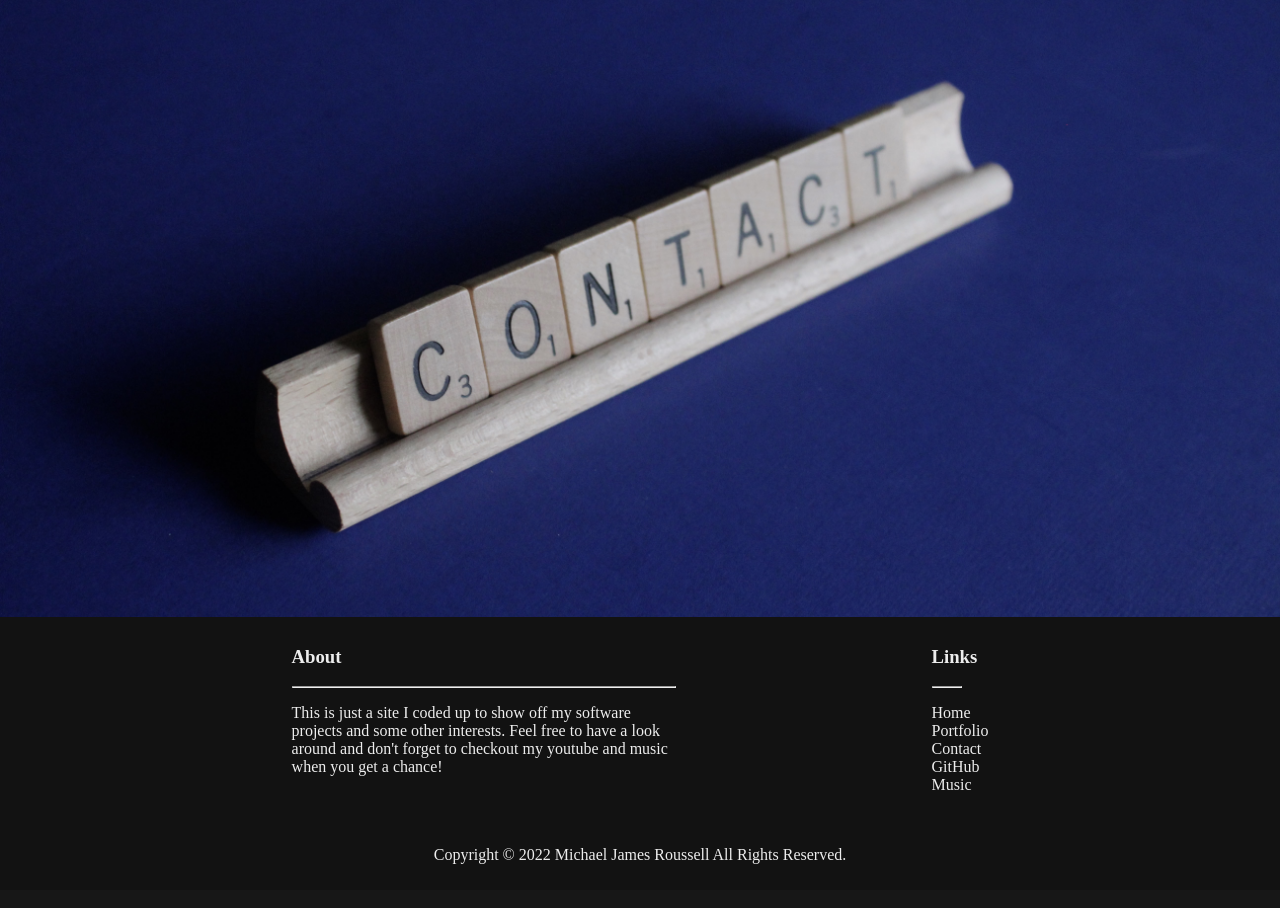
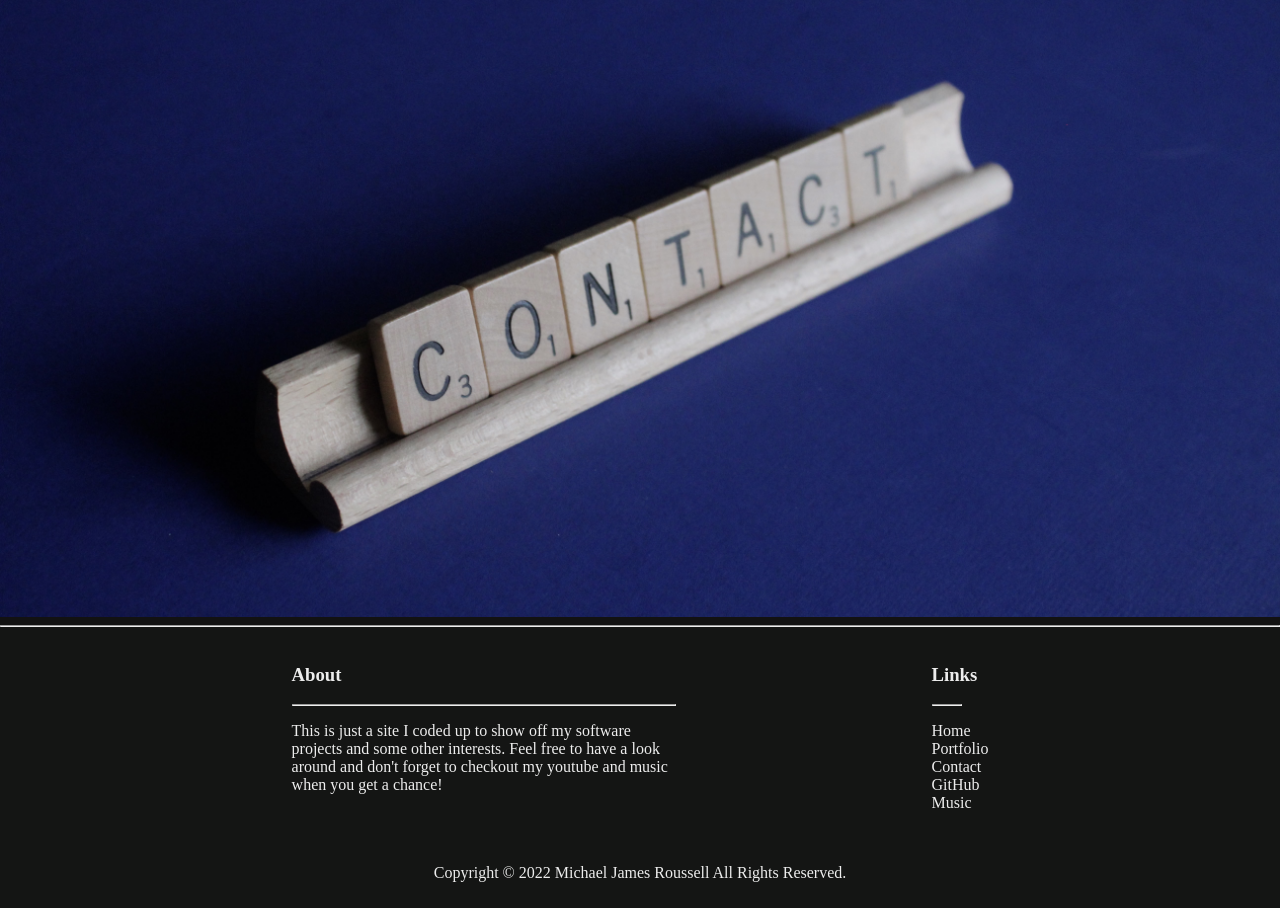
Before and after one commit to Mroussell/mjr_website, a Flask app: page / in a window 1280 px wide. Shown: the part 3858-4766 px from the top of the page. Before the commit the page ends 4722 px from the top, so only its background shows below. Run offline with Flask 2, Linux system fonts and the light colour scheme.

Commit message:
add hr line and change bg color

```diff
--- a/static/styles.css
+++ b/static/styles.css
@@ -312,6 +312,9 @@ input[type=submit]:hover {
 }
 
 /*----- Footer Styling -----*/
+.foot-start {
+  background-color: #141514;
+}
 /* The grid container */
 .grid-container {
   display: grid;
@@ -320,7 +323,7 @@ input[type=submit]:hover {
     'left left left left right right'
     'footer footer footer footer footer footer';
   /* grid-column-gap: 10px; - if you want gap between the columns */
-  background-color: #121212;
+
   margin-left: 22%;
   margin-right: 22%;
 }
@@ -350,7 +353,6 @@ ul {
 /* Style the footer */
 .footer {
   grid-area: footer;
-  background-color: #121212;
   padding: 10px;
   text-align: center;
 }
--- a/templates/footer.html
+++ b/templates/footer.html
@@ -1,6 +1,8 @@
 <!DOCTYPE html>
 <link rel="stylesheet" href="static/styles.css" type="text/css">
 <!-- Site footer -->
+<div class="foot-start">
+    <hr>
     <div class="grid-container">
         <div class="left">
       	<h3>About</h3>
@@ -23,3 +25,4 @@
       	<p>Copyright © 2022 Michael James Roussell All Rights Reserved.</p>
       </div>
     </div>
+</div>
```
Lines whose indentation alone changed are shown as unchanged.
